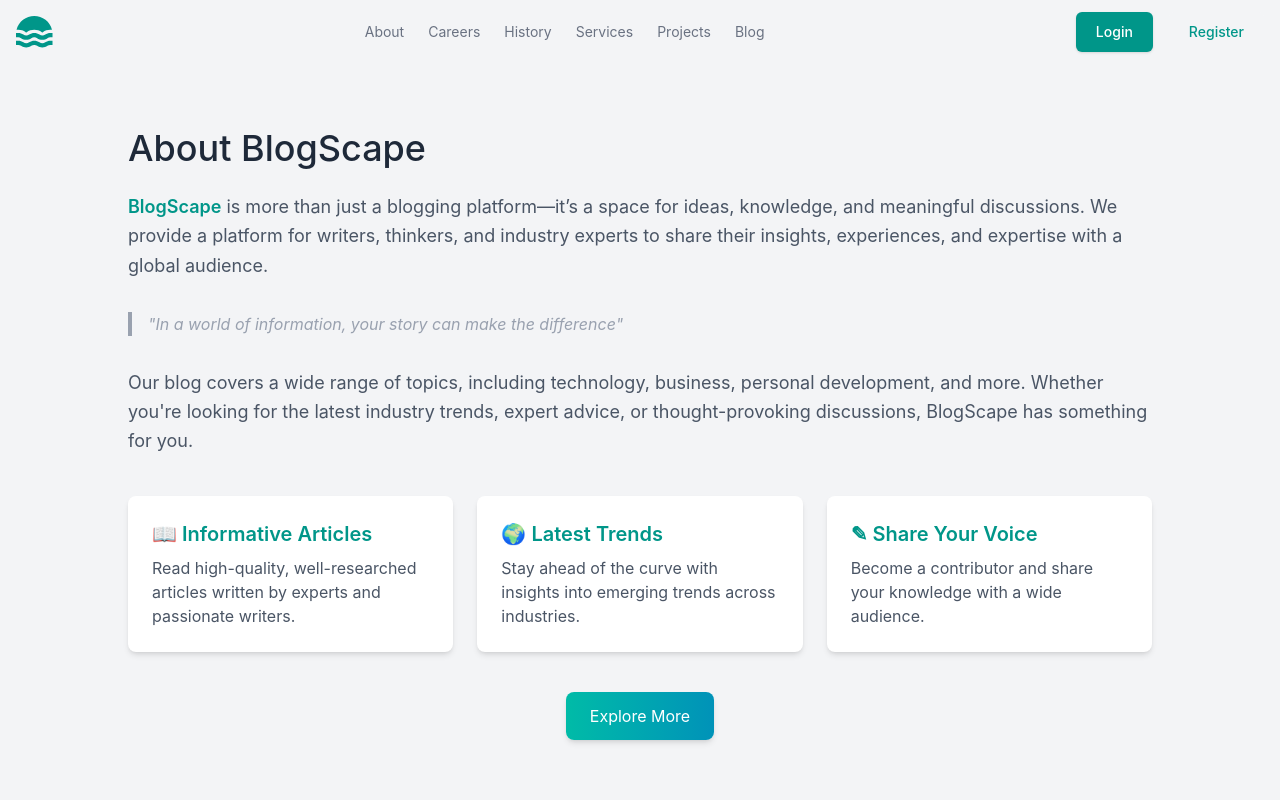
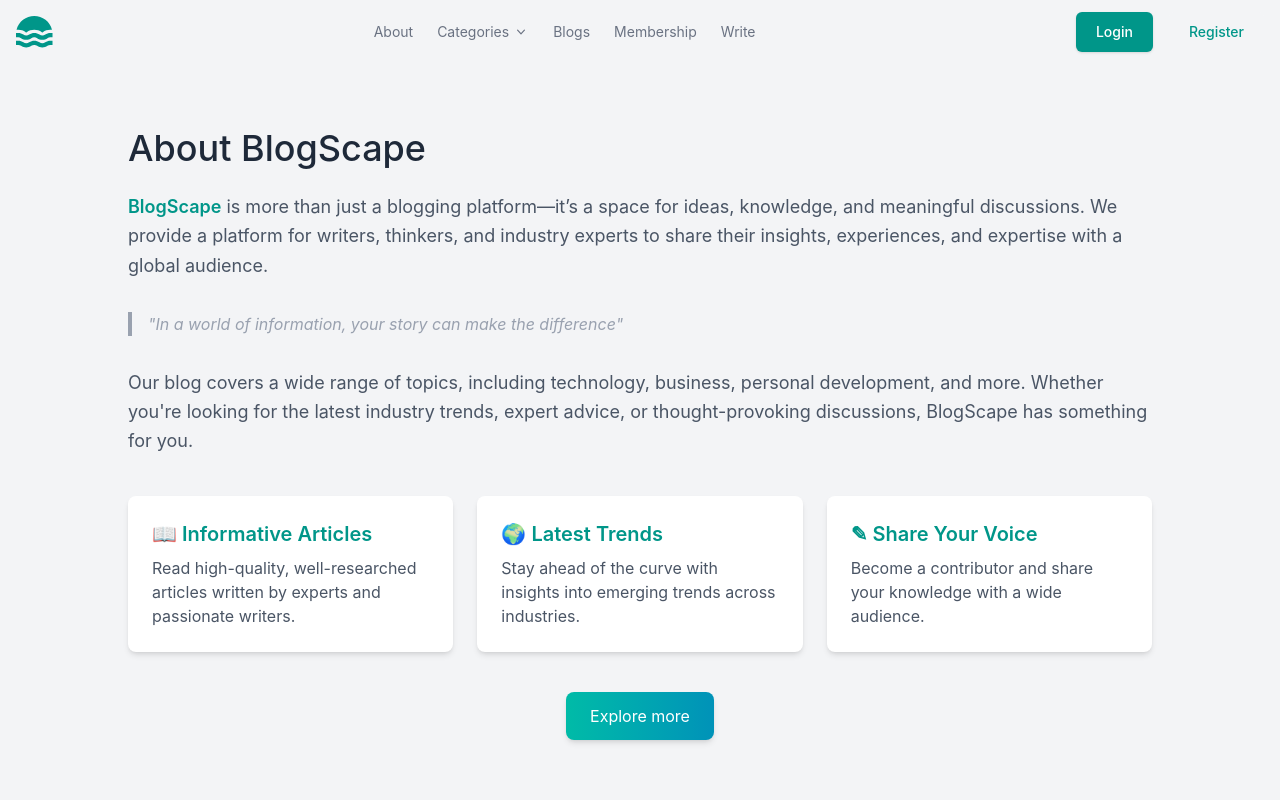
Before and after one commit to Shivanipalya26/BlogScape, a React (Vite) app in the folder client/: page /about in a window 1280 px wide. Shown: the top 800 px of the page. Built offline with nearby package versions, Linux system fonts and the light colour scheme.

Commit message:
feat: Added dropdown and linkbutton

```diff
--- a/client/src/components/Navbar/index.tsx
+++ b/client/src/components/Navbar/index.tsx
@@ -1,6 +1,7 @@
 import { useState } from "react";
 import Layout from "../../styles/template/Layout";
 import { Link } from "react-router-dom";
+import Dropdown from "../../styles/dropdown";
 
 const Navbar = () => {
   const [isMobileMenuOpen, setIsMobileMenuOpen] = useState(false);
@@ -8,6 +9,14 @@ const Navbar = () => {
   const toggleMobileMenu = () => {
     setIsMobileMenuOpen(!isMobileMenuOpen);
   };
+
+  const categories = [
+    { title: "Technology", path: "/categories/technology" },
+    { title: "Health & Wellness", path: "/categories/health" },
+    { title: "Finance", path: "/categories/finance" },
+    { title: "Travel", path: "/categories/travel" },
+    { title: "Education", path: "/categories/education" },
+  ];
 
   return (
     <header className="bg-gray-100">
@@ -43,13 +52,19 @@ const Navbar = () => {
                   </Link>
                 </li>
 
+
+                <li>
+                  <Dropdown label="Categories" items={categories} />
+                </li>
+
+
                 <li>
                   <a
                     className="text-gray-500 transition hover:text-gray-500/75"
                     href="#"
                   >
                     {" "}
-                    Careers{" "}
+                    Blogs{" "}
                   </a>
                 </li>
 
@@ -59,7 +74,7 @@ const Navbar = () => {
                     href="#"
                   >
                     {" "}
-                    History{" "}
+                    Membership{" "}
                   </a>
                 </li>
 
@@ -69,27 +84,7 @@ const Navbar = () => {
                     href="#"
                   >
                     {" "}
-                    Services{" "}
-                  </a>
-                </li>
-
-                <li>
-                  <a
-                    className="text-gray-500 transition hover:text-gray-500/75"
-                    href="#"
-                  >
-                    {" "}
-                    Projects{" "}
-                  </a>
-                </li>
-
-                <li>
-                  <a
-                    className="text-gray-500 transition hover:text-gray-500/75"
-                    href="#"
-                  >
-                    {" "}
-                    Blog{" "}
+                    Write{" "}
                   </a>
                 </li>
               </ul>
--- a/client/src/pages/about/index.tsx
+++ b/client/src/pages/about/index.tsx
@@ -2,6 +2,7 @@ import React from "react";
 import Layout from "../../styles/template/Layout";
 import { BlockQuote } from "../../styles/typography";
 import Card from "../../components/Card";
+import { LinkButton } from "../../styles/button";
 
 const cardData = [
   {
@@ -66,12 +67,9 @@ const AboutPage: React.FC = () => {
           </div>
 
           <div className="mt-10 flex justify-center">
-            <a
-              href="#explore"
-              className="px-6 py-3 bg-gradient-to-r from-teal-500 to-cyan-600 text-white rounded-lg shadow-md hover:shadow-xl transition duration-300"
-            >
-              Explore More
-            </a>
+            <LinkButton to='/' className="px-6 py-3 bg-gradient-to-r from-teal-500 to-cyan-600 text-white rounded-lg shadow-md hover:shadow-xl transition duration-300">
+              Explore more
+            </LinkButton>
           </div>
         </div>
       </Layout>
--- a/client/src/styles/button/index.tsx
+++ b/client/src/styles/button/index.tsx
@@ -1,10 +1,19 @@
 import { FC } from "react";
 import * as T from "../../styles/typography";
+import { Link } from "react-router-dom";
 
 type ButtonProps = {
-  children: React.ReactNode;
+  children?: React.ReactNode;
   htmlFor?: "submit" | "reset" | "button";
   onClick?: () => void;
+};
+
+type LinkButtonProps = {
+  children?: React.ReactNode;
+  to: string;
+  target?: "_blank" | "_self";
+  onClick?: () => void;
+  className?: string;
 };
 
 export const Button: FC<ButtonProps> = ({
@@ -24,3 +33,36 @@ export const Button: FC<ButtonProps> = ({
     </button>
   );
 };
+
+export const LinkButton: FC<LinkButtonProps> = ({
+  children,
+  to,
+  target = "_self",
+  onClick,
+  className,
+  ...props
+}) => {
+  const isExternal = to?.startsWith("http") || to?.startsWith("www");
+
+  return isExternal ? (
+    <a
+      href={to}
+      target={target}
+      rel={target === "_blank" ? "noopener noreferrer" : undefined}
+      className={`bg-blue-500 hover:bg-blue-700 text-white py-2 px-4 rounded w-full ${className}`}
+      onClick={onClick}
+      {...props}
+    >
+      {children}
+    </a>
+  ) : (
+    <Link
+      to={to}
+      className={`bg-blue-500 hover:bg-blue-700 text-white py-2 px-4 rounded ${className}`}
+      onClick={onClick}
+      {...props}
+    >
+      {children}
+    </Link>
+  );
+};
--- /dev/null
+++ b/client/src/styles/dropdown/index.tsx
@@ -0,0 +1,61 @@
+import React, { useState } from "react";
+import { Link } from "react-router-dom";
+
+type DropdownItem = {
+  title: string;
+  path: string;
+};
+
+type DropdownProps = {
+  label: string;
+  items: DropdownItem[];
+};
+
+const Dropdown: React.FC<DropdownProps> = ({ label, items }) => {
+  const [isOpen, setIsOpen] = useState(false);
+
+  return (
+    <div className="relative">
+      <button
+        onClick={() => setIsOpen(!isOpen)}
+        className="text-gray-500 transition hover:text-gray-500/75 flex items-center gap-1"
+      >
+        {label}
+        <svg
+          xmlns="http://www.w3.org/2000/svg"
+          viewBox="0 0 20 20"
+          fill="currentColor"
+          className={`w-4 h-4 transition-transform duration-200 ${
+            isOpen ? "rotate-180" : "rotate-0"
+          }`}
+        >
+          <path
+            fillRule="evenodd"
+            d="M5.23 7.21a.75.75 0 011.06.02L10 11.168l3.71-3.938a.75.75 0 111.08 1.04l-4.25 4.5a.75.75 0 01-1.08 0l-4.25-4.5a.75.75 0 01.02-1.06z"
+            clipRule="evenodd"
+          />
+        </svg>
+      </button>
+
+      {isOpen && (
+        <div className="absolute left-0 mt-2 w-48 bg-white shadow-lg rounded-lg z-50">
+          <ul className="py-2">
+            {items.map((item, index) => (
+              <li key={index}>
+                <Link
+                  to={item.path}
+                  className="block px-4 py-2 text-gray-700 hover:bg-gray-100"
+                  onClick={() => setIsOpen(false)}
+                >
+                  {item.title}
+                </Link>
+              </li>
+            ))}
+          </ul>
+        </div>
+      )}
+    </div>
+  );
+};
+
+export default Dropdown;
```
